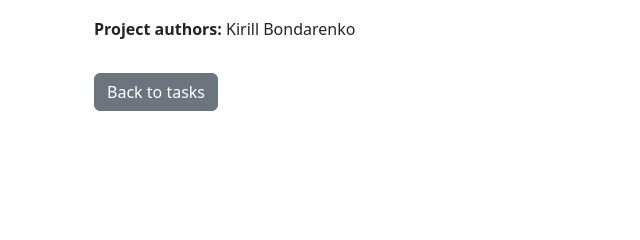
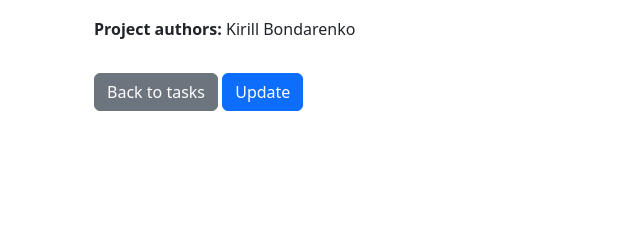
Before and after one commit to UrbanAstronaut88/it-project, a Django app: page /tasks/1/ in a window 1280 px wide. Shown: the part 229-469 px from the top of the page, without its empty margins (0-640 px from the left). Run offline with Django 5.2, Linux system fonts and the light colour scheme; data comes from the database, SQL or seed files in the repository.

Commit message:
refactor task_detail.html, added task update button

```diff
--- a/templates/main/task_detail.html
+++ b/templates/main/task_detail.html
@@ -16,5 +16,6 @@
       {% endfor %}
     </p>
     <a href="{% url 'main:task-list' %}" class="btn btn-secondary mt-3">Back to tasks</a>
+    <a href="{% url 'main:task-update' task.pk %}" class="btn btn-primary mt-3">Update</a>
   </div>
 {% endblock %}
```
